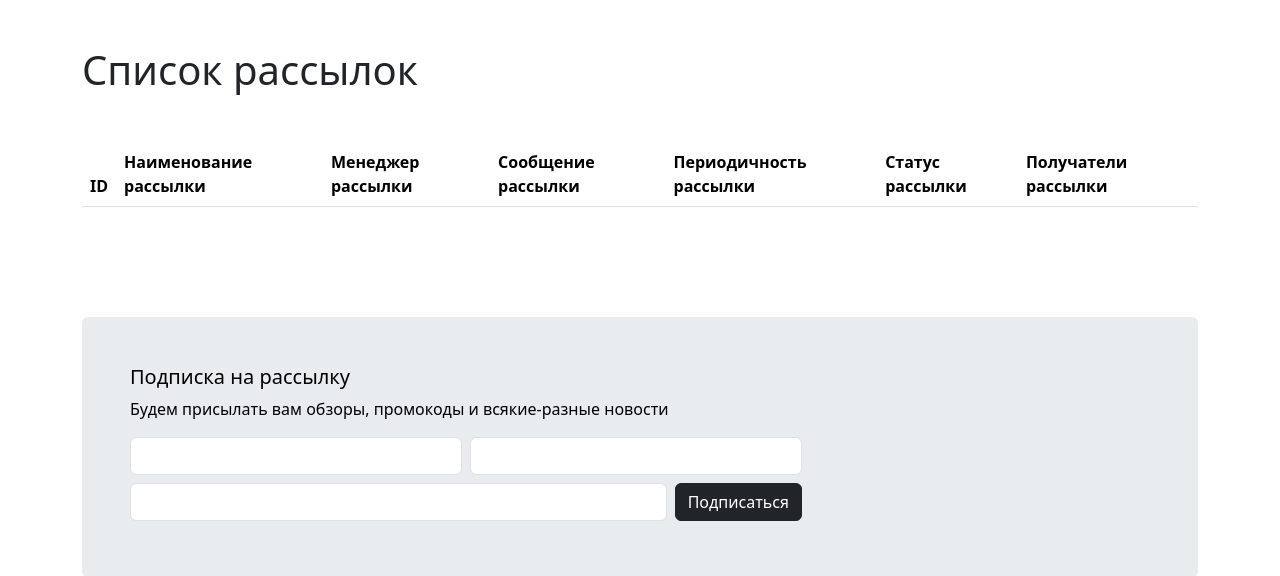
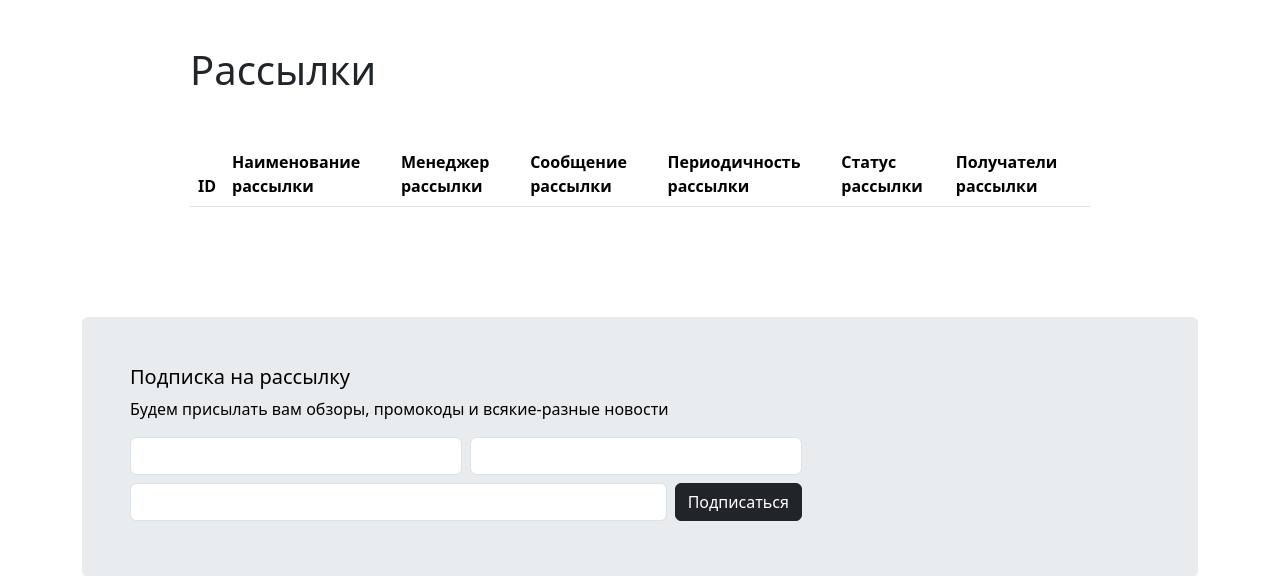
Before and after one commit to aukhadieva/mailings_service, a Django app: page /mailing/mailing_list/ in a window 1280 px wide. Shown: the part 119-695 px from the top of the page. Run offline with Django 5.2, Linux system fonts and the light colour scheme; data that the repository does not hold is empty; some libraries are stand-ins or nearby versions.

Commit message:
Alter headline

```diff
--- a/mailing/templates/mailing/client_list.html
+++ b/mailing/templates/mailing/client_list.html
@@ -4,7 +4,7 @@
 
 {% block content %}
 <div class="mx-auto" style="width: 900px;">
-    <h1>Список клиентов рассылки</h1>
+    <h1>Клиенты</h1>
     <table class="table table-hover mt-5">
         <thead>
         <tr>
--- a/mailing/templates/mailing/mailing_list.html
+++ b/mailing/templates/mailing/mailing_list.html
@@ -3,8 +3,8 @@
 {% block title %}{{ title }}{% endblock %}
 
 {% block content %}
-<div class="mx-auto">
-    <h1>Список рассылок</h1>
+<div class="mx-auto" style="width: 900px;">
+    <h1>Рассылки</h1>
     <table class="table table-hover mt-5">
         <thead>
         <tr>
--- a/mailing/templates/mailing/mailinglog_list.html
+++ b/mailing/templates/mailing/mailinglog_list.html
@@ -9,9 +9,9 @@
         <thead>
         <tr>
             <th scope="col">ID</th>
-            <th scope="col">Дата и время последней попытки</th>
+            <th scope="col">Дата и время <br> последней попытки</th>
             <th scope="col">Статус попытки</th>
-            <th scope="col">Ответ почтового сервера</th>
+            <th scope="col">Ответ <br> почтового сервера</th>
             <th scope="col">Рассылка</th>
         </tr>
         </thead>
--- a/mailing/templates/mailing/mailingmessage_list.html
+++ b/mailing/templates/mailing/mailingmessage_list.html
@@ -4,7 +4,7 @@
 
 {% block content %}
 <div class="mx-auto" style="width: 900px;">
-    <h1>Список сообщений рассылки</h1>
+    <h1>Письма</h1>
     <table class="table table-hover mt-5">
         <thead>
         <tr>
```
